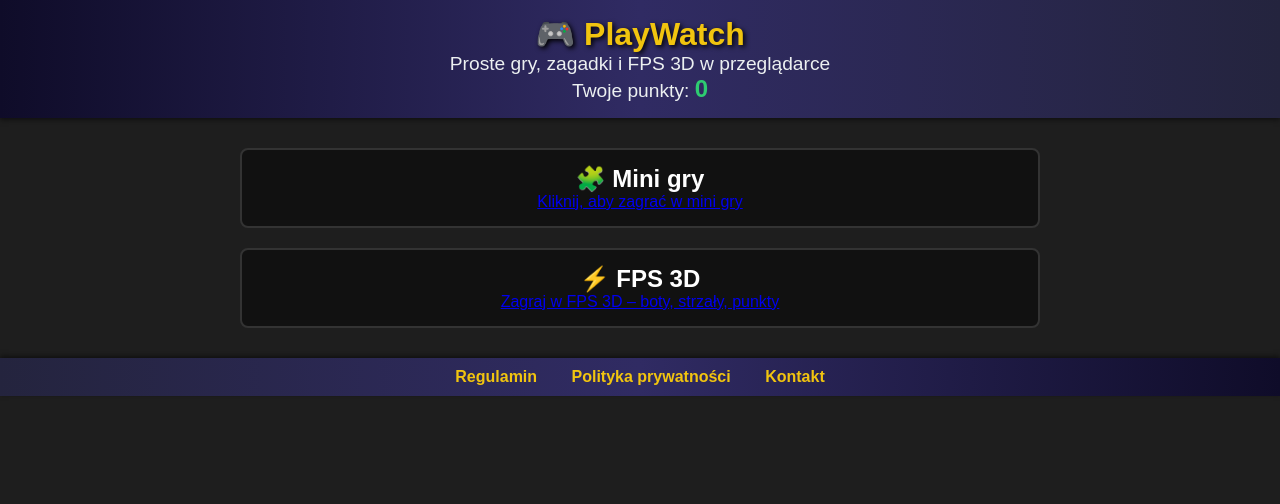
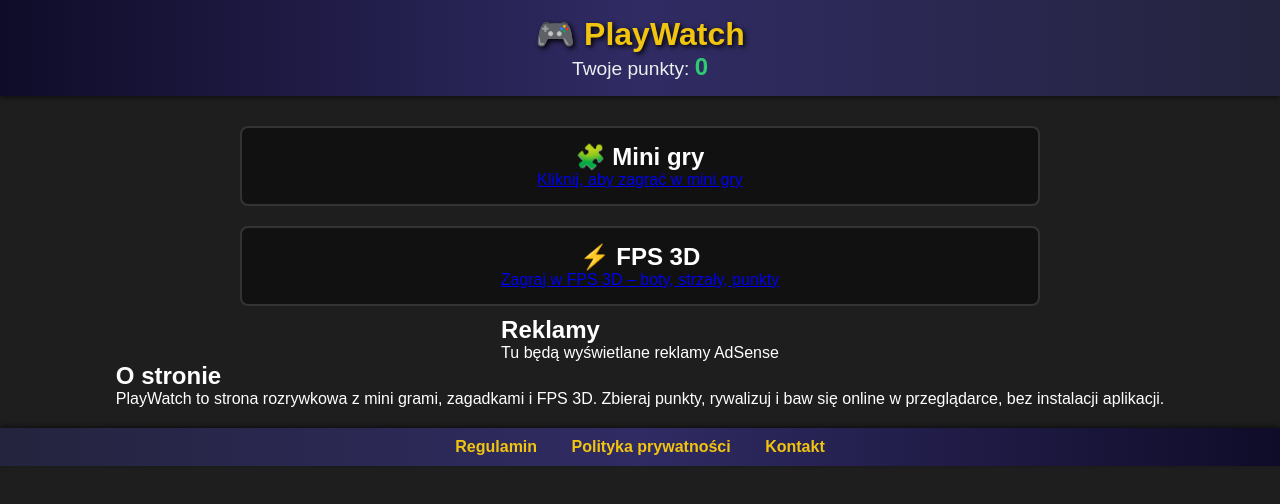
Before and after one commit to sikoraszymon46-commits/PlayWatch, a plain HTML site: page index.html in a window 1280 px wide. Drawn offline with Linux system fonts and the light colour scheme.

Commit message:
Update index.html

```diff
--- a/index.html
+++ b/index.html
@@ -5,27 +5,56 @@
 <meta name="viewport" content="width=device-width, initial-scale=1.0">
 <title>PlayWatch – Gry i Zagadki</title>
 <link rel="stylesheet" href="style.css">
-<!-- AdSense -->
-<!-- <script data-ad-client="ca-pub-9599322707323836" async src="https://pagead2.googlesyndication.com/pagead/js/adsbygoogle.js"></script> -->
+
+<!-- Google AdSense -->
+<!--
+<script data-ad-client="ca-pub-9599322707323836" async
+src="https://pagead2.googlesyndication.com/pagead/js/adsbygoogle.js"></script>
+-->
+
 </head>
 <body>
 
 <header>
   <h1>🎮 PlayWatch</h1>
-  <p>Proste gry, zagadki i FPS 3D w przeglądarce</p>
   <p>Twoje punkty: <strong><span id="totalPoints">0</span></strong></p>
 </header>
 
 <main>
+  <!-- Sekcja mini gier -->
   <section class="game-section">
     <h2>🧩 Mini gry</h2>
     <p><a href="gry.html">Kliknij, aby zagrać w mini gry</a></p>
   </section>
 
+  <!-- Sekcja FPS 3D -->
   <section class="game-section">
     <h2>⚡ FPS 3D</h2>
     <p><a href="fps3d.html">Zagraj w FPS 3D – boty, strzały, punkty</a></p>
   </section>
+
+  <!-- Miejsce na reklamy -->
+  <section class="ad-section">
+    <h2>Reklamy</h2>
+    <p>Tu będą wyświetlane reklamy AdSense</p>
+    <!-- Przykładowy kod AdSense:
+    <ins class="adsbygoogle"
+         style="display:block"
+         data-ad-client="ca-pub-9599322707323836"
+         data-ad-slot="1234567890"
+         data-ad-format="auto"></ins>
+    <script>
+         (adsbygoogle = window.adsbygoogle || []).push({});
+    </script>
+    -->
+  </section>
+
+  <!-- O stronie -->
+  <section class="about-section">
+    <h2>O stronie</h2>
+    <p>PlayWatch to strona rozrywkowa z mini grami, zagadkami i FPS 3D. Zbieraj punkty, rywalizuj i baw się online w przeglądarce, bez instalacji aplikacji.</p>
+  </section>
+
 </main>
 
 <footer>
```
